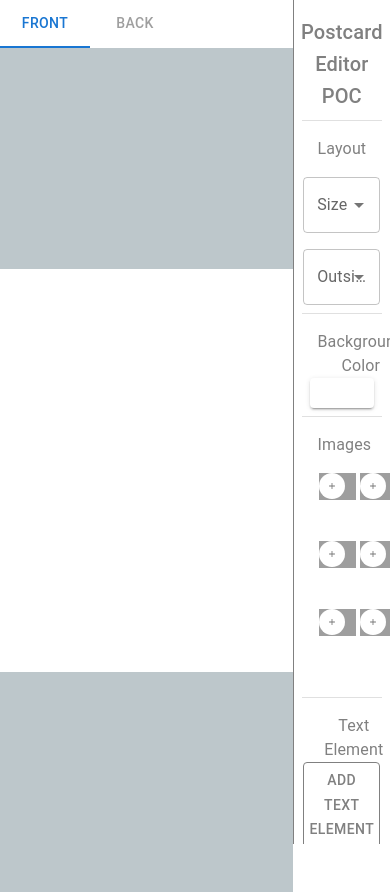
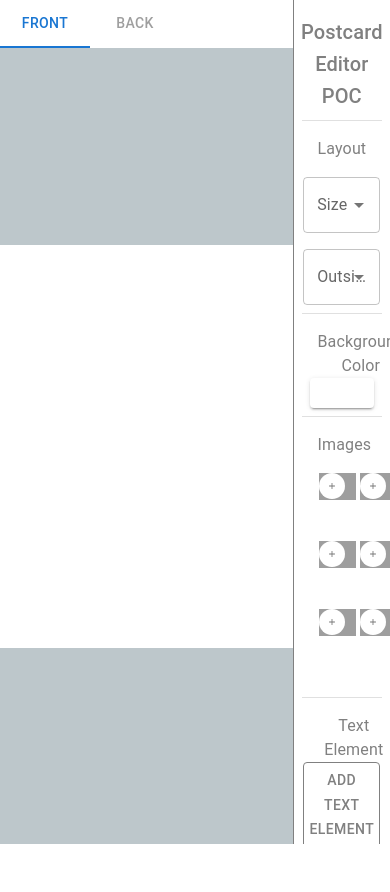
Before and after one commit to kmkingdon/PostcardEditorPOC, a React (Create React App) app: page / in a window 390 px wide. After the commit the page ends 844 px from the top, so only its background shows below. Built offline with nearby package versions, Linux system fonts and the light colour scheme; grey boxes are pictures that could not be loaded.

Commit message:
improve layout responsiveness

```diff
--- a/src/features/layout/Layout.tsx
+++ b/src/features/layout/Layout.tsx
@@ -50,8 +50,8 @@ const background = backgroundColor || '#ffffff';
 const {height, width} = calculateHeightWidth(pageSize, marginSize)
 
   return (
-    <Grid container  display='flex' >
-        <Grid item id="pageBackground" sx={{width:'100%', height:'100vh', backgroundColor: 'rgb(189,199,203)'}} display="flex" justifyContent="center" alignItems="center">
+    <Grid container  display='flex'>
+        <Grid item id="pageBackground" sx={{width:'100%', height:'calc(100vh - 48px)', backgroundColor: 'rgb(189,199,203)', overflow:'scroll'}} display="flex" justifyContent="center" alignItems="center">
             <Grid item id="page" sx={{width:pageSize.width, height:pageSize.height, backgroundColor: background}}>
                 <Grid item id="outsidemMargin" sx={{ height: '100%', padding: marginSize}}>
                    <GridContainer height={height} width={width}/>
```
